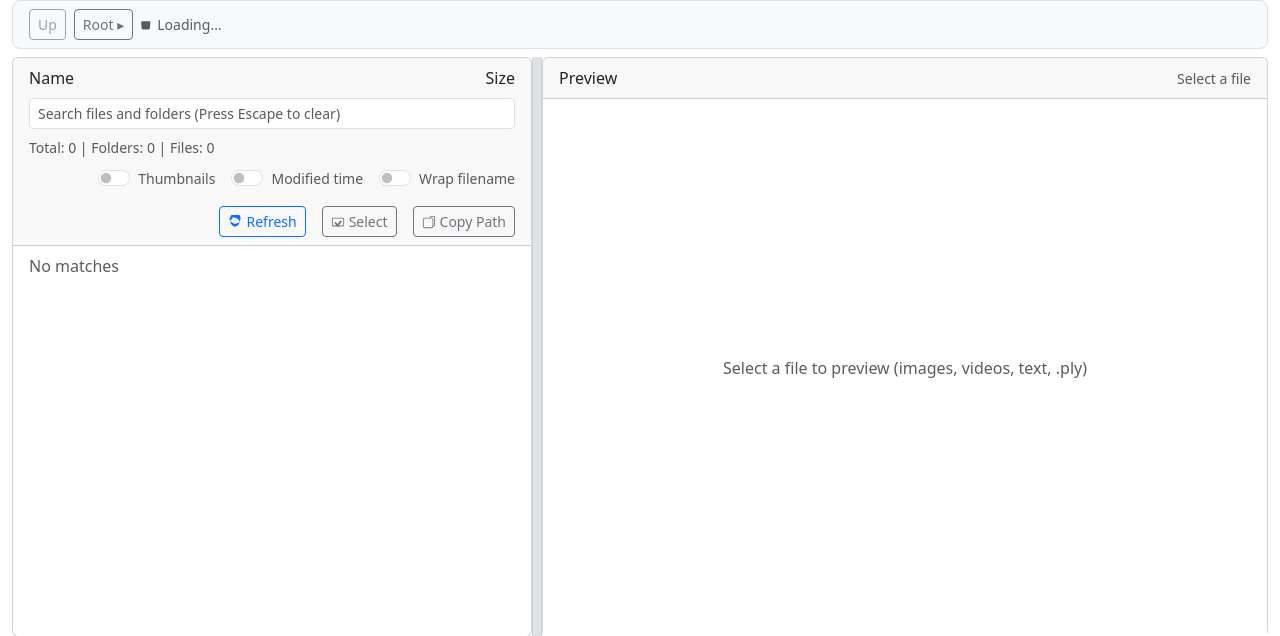
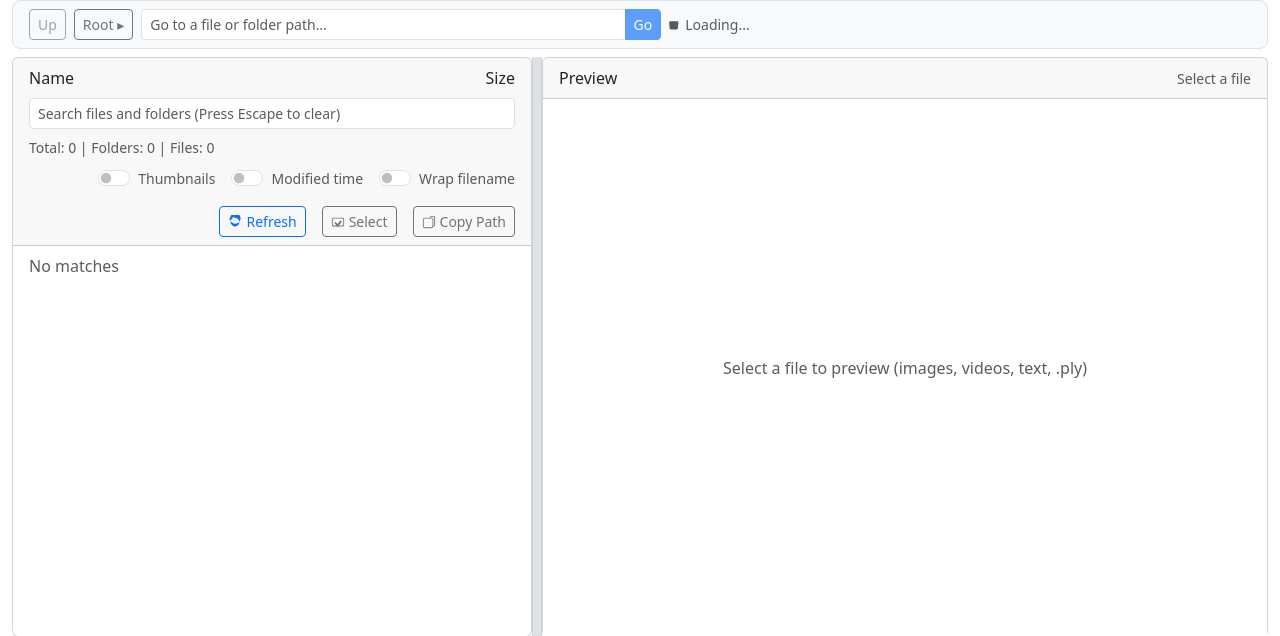
Before and after one commit to cy94/fileman, a Python web app: template templates/index.html in a window 1280 px wide. Shown: the top 636 px of the page. Run offline with Jinja, Linux system fonts and the light colour scheme; the template is opened without the code that fills it, so the values that code supplies are empty; some libraries are stand-ins or nearby versions.

Commit message:
Add a "Go to" input that jumps to a pasted file or folder path
If the path is a file, opens its parent directory and selects the file. If
it's a directory, navigates into it. Switches root automatically when the
target lies outside the current root.

Co-Authored-By: Claude Opus 4.7 (1M context) <noreply@anthropic.com>

```diff
--- a/templates/index.html
+++ b/templates/index.html
@@ -101,8 +101,19 @@
 						:title="showRootControls ? 'Hide root selector' : 'Change root'"
 					>Root [[ showRootControls ? '▾' : '▸' ]]</button>
 				</div>
-				<div class="col d-flex align-items-center" style="min-width: 0;">
-					<small class="text-muted d-flex align-items-center" style="min-width: 0;">
+				<div class="col d-flex align-items-center gap-2" style="min-width: 0;">
+					<div class="input-group input-group-sm" style="max-width: 520px;">
+						<input
+							type="text"
+							class="form-control"
+							placeholder="Go to a file or folder path…"
+							v-model="gotoPathInput"
+							@keyup.enter="goToPath"
+							:title="'Paste an absolute path. If it is a file, the folder opens and the file is selected.'"
+						>
+						<button class="btn btn-primary" type="button" @click="goToPath" :disabled="!gotoPathInput.trim()">Go</button>
+					</div>
+					<small class="text-muted d-flex align-items-center text-truncate" style="min-width: 0;">
 						<svg xmlns="http://www.w3.org/2000/svg" width="12" height="12" fill="currentColor" viewBox="0 0 16 16" class="me-1 flex-shrink-0" aria-hidden="true">
 							<path d="M.5 3l.04.87a1.99 1.99 0 0 0-.342 1.311l.637 7A2 2 0 0 0 2.826 14H9.81a2 2 0 0 0 1.991-1.819l.637-7a1.99 1.99 0 0 0-.342-1.311L12.5 3H.5zm.369 1L2 4.5v6.369A1 1 0 0 0 2.826 12h6.988A1 1 0 0 0 11 10.869V4.5L12.131 4H.869z"/>
 						</svg>
@@ -553,6 +564,7 @@
 			const leftPanelWidthPx = ref(520);
 			const isDragging = ref(false);
 			const showRootControls = ref(false);
+			const gotoPathInput = ref('');
 			const embedMode = ref(false);
 			const splitFileUrl = ref('');
 			const splitFileLabel = ref('');
@@ -1001,7 +1013,40 @@
 			}
 
 			function goToPath() {
-				return loadList(currentPath.value);
+				const raw = (gotoPathInput.value || '').trim();
+				if (!raw) return;
+				if (!raw.startsWith('/')) {
+					alert('Please paste an absolute path (starting with /).');
+					return;
+				}
+				// Strip trailing slash unless it's the root itself.
+				const target = raw.length > 1 && raw.endsWith('/') ? raw.slice(0, -1) : raw;
+				// Pick a root that contains the target. Prefer the longest match among
+				// allowedRoots/selectedRoot; fall back to '/' so the server check passes.
+				const candidates = Array.from(new Set(
+					[selectedRoot.value, ...(allowedRoots.value || [])].filter(Boolean)
+				)).sort((a, b) => b.length - a.length);
+				let chosenRoot = candidates.find(r => target === r || target.startsWith(r.endsWith('/') ? r : r + '/')) || '/';
+				if (chosenRoot !== selectedRoot.value) {
+					selectedRoot.value = chosenRoot;
+					if (!allowedRoots.value.includes(chosenRoot)) {
+						allowedRoots.value = [...allowedRoots.value, chosenRoot];
+					}
+					rootPathInput.value = chosenRoot;
+				}
+				// Treat path as a file if its last segment contains a dot, else as a dir.
+				const isFile = looksLikeFilePath(target);
+				const promise = isFile
+					? (() => {
+						const lastSlash = target.lastIndexOf('/');
+						const parent = lastSlash > 0 ? target.slice(0, lastSlash) : '/';
+						const name = target.slice(lastSlash + 1);
+						return loadList(parent, { focusEntryName: name });
+					})()
+					: loadList(target);
+				return Promise.resolve(promise).then(() => {
+					gotoPathInput.value = '';
+				});
 			}
 
 			function goUp() {
@@ -2825,6 +2870,7 @@
 				selectedRoot,
 				rootPathInput,
 				showRootControls,
+				gotoPathInput,
 				leftPanelWidthPx,
 				searchTerm,
 				visibleEntries,
```
